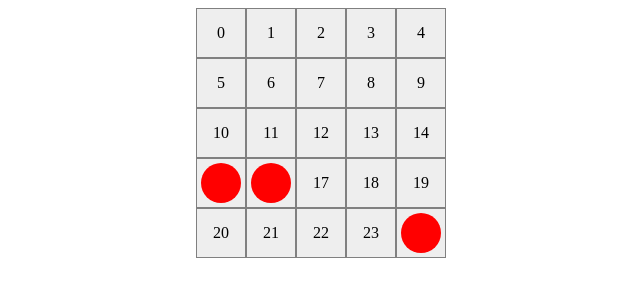
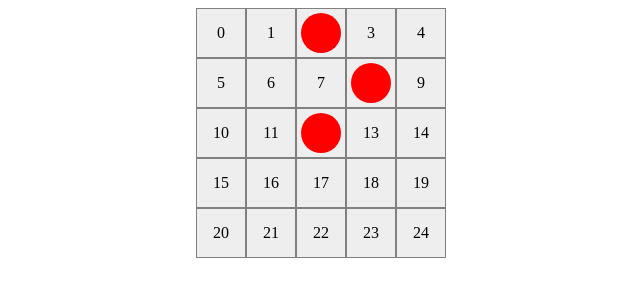
Before and after one commit to Hakobyan0001/my-app, a React (Create React App) app: page / in a window 1280 px wide. Shown: the top 300 px of the page, without its empty margins (319-959 px from the left). Built offline with nearby package versions, Linux system fonts and the light colour scheme.

Commit message:
adding balls after moveBall function

```diff
--- a/src/components/Board.jsx
+++ b/src/components/Board.jsx
@@ -1,6 +1,6 @@
 import { updatingBoard } from "../util";
 import Cell from "./Cell";
-function Board({ board, boardLength, setBoard }) {
+function Board({ board, boardLength, setBoard, emptyCellsIndices }) {
   const width = boardLength * 50;
   let updatedBoard = updatingBoard(board);
   return (
@@ -12,6 +12,7 @@ function Board({ board, boardLength, setBoard }) {
           id={cell.id}
           board={board}
           setBoard={setBoard}
+          emptyCellsIndices={emptyCellsIndices}
         />
       ))}
     </div>
--- a/src/components/Cell.jsx
+++ b/src/components/Cell.jsx
@@ -7,7 +7,7 @@ let selectedBall = {
   id: null,
 };
 
-function Cell({ hasBall, id, board, setBoard }) {
+function Cell({ hasBall, id, board, setBoard, emptyCellsIndices }) {
   let updatedBoard = board;
   const [isActive, setIsActive] = useState(false);
 
@@ -19,7 +19,7 @@ function Cell({ hasBall, id, board, setBoard }) {
 
   function activate() {
     selectedBall.areBall = true;
-    selectedBall.id = { id };
+    selectedBall.id = id;
     setIsActive(true);
   }
 
@@ -34,7 +34,14 @@ function Cell({ hasBall, id, board, setBoard }) {
         deActivate();
       }
     } else if (!hasBall && selectedBall.areBall) {
-      setBoard(moveBall(selectedBall.id, CLICKED_CELL_ID, updatedBoard));
+      setBoard(
+        moveBall(
+          selectedBall.id,
+          CLICKED_CELL_ID,
+          updatedBoard,
+          emptyCellsIndices
+        )
+      );
       deActivate();
     }
   }
--- a/src/pages/App.jsx
+++ b/src/pages/App.jsx
@@ -1,11 +1,11 @@
 import React, { useState, useEffect } from "react";
 import Board from "../components/Board";
-import { getRandomIndices, getEmptyCells, addBallinBoard } from "../util";
+import { getEmptyCells, addBallinBoard } from "../util";
 
 function App() {
   const BOARD_LENGTH = 5;
   const [board, setBoard] = useState([]);
-  const [emptyCellsIndices, setEmptyCellsIndices] = useState([]);
+  const [emptyCells, setEmptyCells] = useState([]);
 
   useEffect(() => {
     const CELL = {
@@ -17,11 +17,10 @@ function App() {
 
     // creating empty cells
     const emptyCellsIndices = getEmptyCells(RENDERED_BOARD);
-    setEmptyCellsIndices(emptyCellsIndices);
 
-    // adding first balls in board
-    let ballsIndices = getRandomIndices(emptyCellsIndices);
-    addBallinBoard(RENDERED_BOARD, ballsIndices);
+    // Adding first balls in board
+    addBallinBoard(RENDERED_BOARD, emptyCellsIndices);
+    setEmptyCells(emptyCellsIndices);
 
     // rendering board in dom
     setBoard(RENDERED_BOARD);
@@ -29,7 +28,12 @@ function App() {
 
   return (
     <div className="container">
-      <Board board={board} boardLength={BOARD_LENGTH} setBoard={setBoard} />
+      <Board
+        board={board}
+        boardLength={BOARD_LENGTH}
+        setBoard={setBoard}
+        emptyCellsIndices={emptyCells}
+      />
     </div>
   );
 }
--- a/src/util/index.js
+++ b/src/util/index.js
@@ -8,41 +8,28 @@ function updatingBoard(board) {
 
 function getEmptyCells(board) {
   let emptyCellsIndices = board.map((element, index) => index);
-
   return emptyCellsIndices;
 }
 
 function getRandomIndices(emptyCellsIndices) {
-  let indices = [...emptyCellsIndices];
+  return Math.floor(Math.random() * emptyCellsIndices.length);
+}
+
+function addBallinBoard(board, emptyCellsIndices) {
   const BALLS_COUNT = 3;
-  let ballsIndices = [];
 
   for (let i = 0; i < BALLS_COUNT; i++) {
-    const RANDOM_INDEX = Math.floor(Math.random() * indices.length);
-    const chosenIndex = indices[RANDOM_INDEX];
-
-    indices.splice(RANDOM_INDEX, 1);
-    ballsIndices.push(chosenIndex);
+    const RANDOM_INDEX = getRandomIndices(emptyCellsIndices);
+    const CHOSEN_INDEX = emptyCellsIndices[RANDOM_INDEX];
+    board[CHOSEN_INDEX] = {
+      ...board[CHOSEN_INDEX],
+      hasBall: true,
+    };
+    emptyCellsIndices.splice(RANDOM_INDEX, 1);
   }
-
-  return ballsIndices;
 }
 
-// function getRandomColor() {
-//   const COLORS = ["red", "blue", "green"];
-//   const RANDOM_COLOR = Math.floor(Math.random() * COLORS.length);
-//   return COLORS[RANDOM_COLOR];
-// }
-function addBallinBoard(board, indices) {
-  indices.forEach((index) => {
-    board[index] = {
-      ...board[index],
-      hasBall: true,
-    };
-  });
-}
-
-function moveBall(from, to, board) {
+function moveBall(from, to, board, emptyCellsIndices) {
   const UPDATED_BOARD = [...board];
   UPDATED_BOARD[from] = {
     ...board[from],
@@ -53,13 +40,17 @@ function moveBall(from, to, board) {
     hasBall: true,
   };
 
+  addBallinBoard(UPDATED_BOARD, emptyCellsIndices);
   return UPDATED_BOARD;
 }
-
+// function getRandomColor() {
+//   const COLORS = ["red", "blue", "green"];
+//   const RANDOM_COLOR = Math.floor(Math.random() * COLORS.length);
+//   return COLORS[RANDOM_COLOR];
+// }
 export {
   updatingBoard,
   getEmptyCells,
-  getRandomIndices,
   //getRandomColor,
   addBallinBoard,
   moveBall,
```
